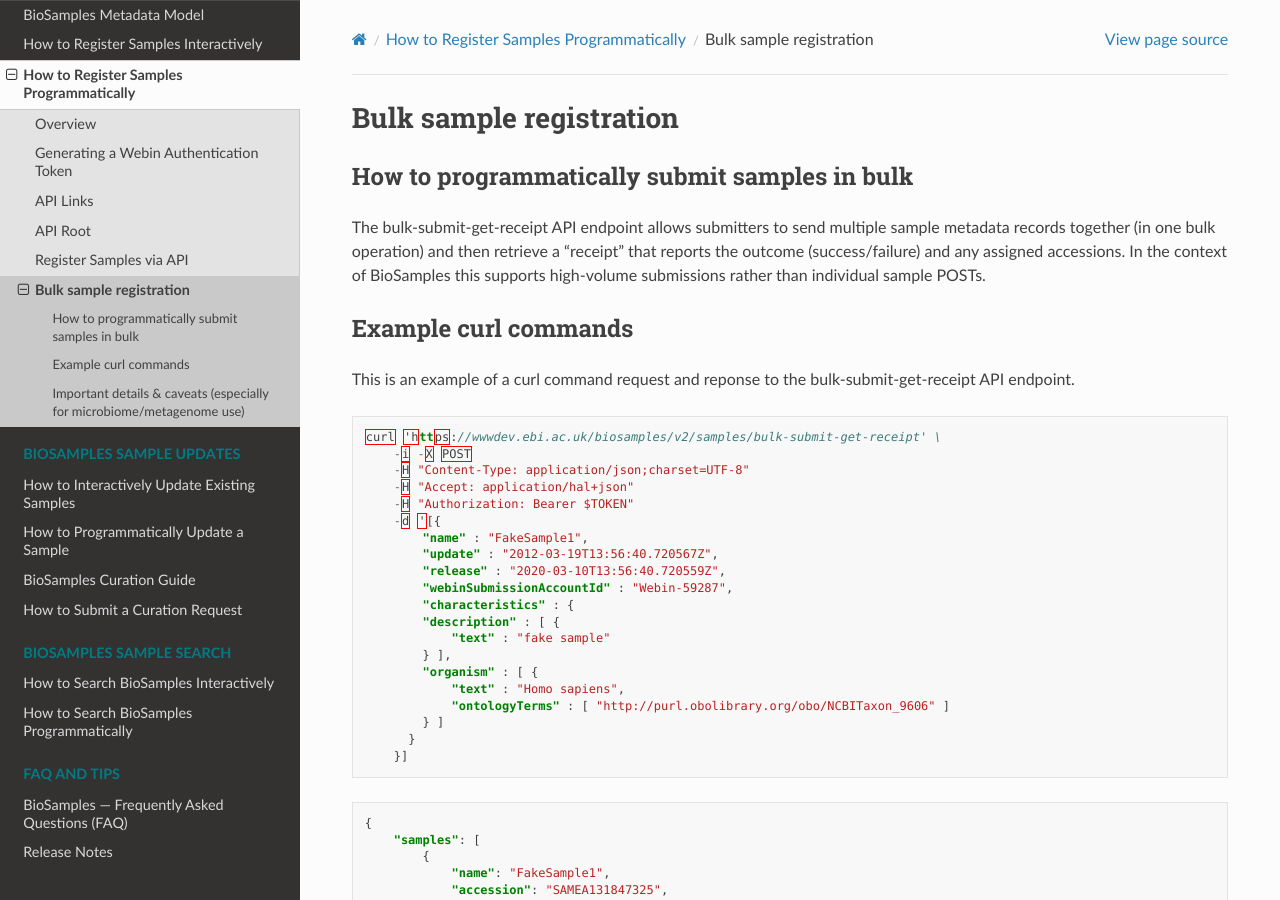
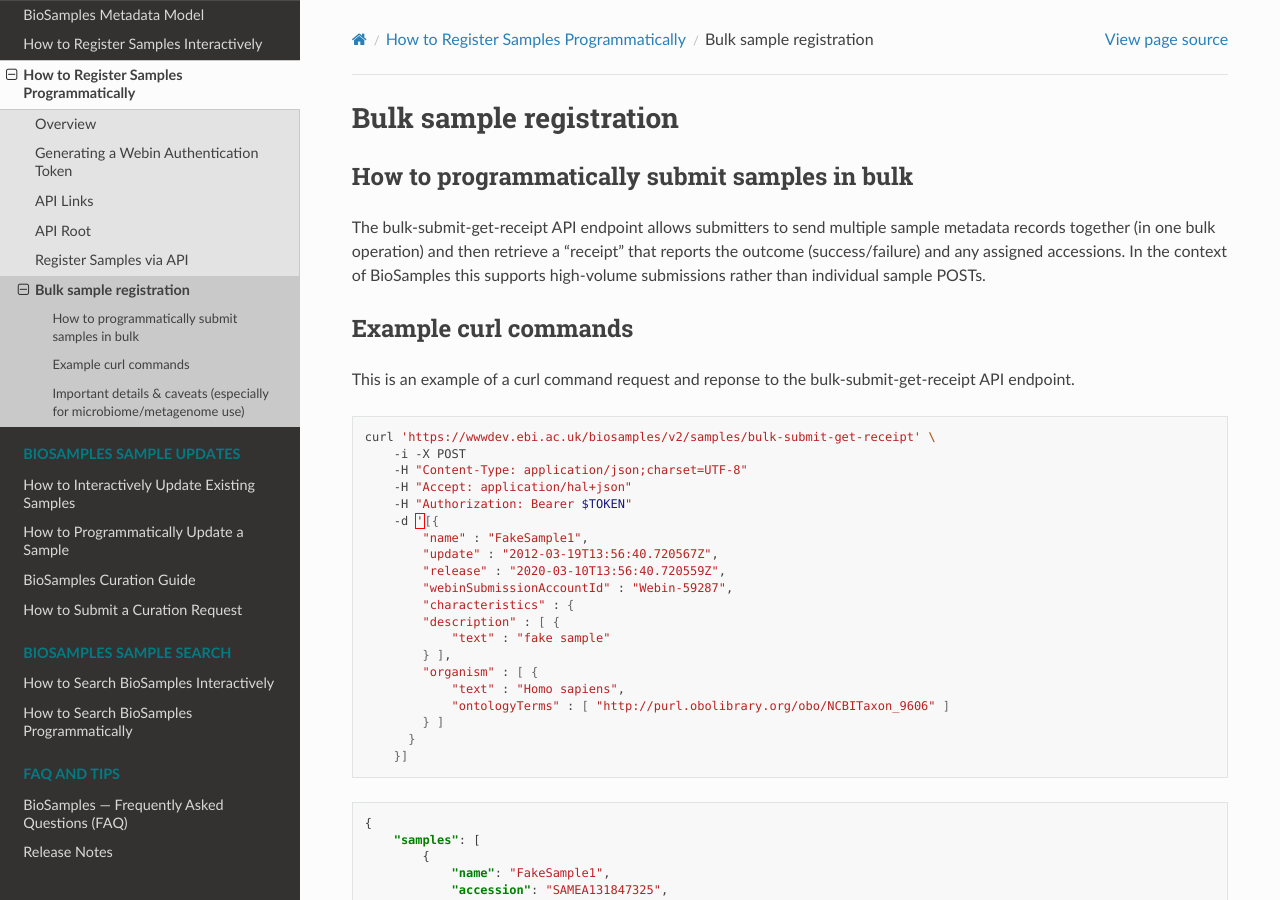
Before and after one commit to EBIBioSamples/read_docs, a Sphinx documentation site: the page built from docs/submit/programmatically/bulk-submit.rst, in a window 1280 px wide and 900 px high. Built offline with Sphinx 7.4.7 and the Read the Docs theme 3.1.0, drawn with Linux system fonts in a browser that asks for light colours.

Commit message:
edit bulk-submit.rst

```diff
--- a/docs/submit/programmatically/bulk-submit.rst
+++ b/docs/submit/programmatically/bulk-submit.rst
@@ -13,7 +13,7 @@ Example curl commands
 ---------------------
 This is an example of a curl command request and reponse to the bulk-submit-get-receipt API endpoint.
 
-.. code-block:: json
+.. code-block:: bash
 
     curl 'https://wwwdev.ebi.ac.uk/biosamples/v2/samples/bulk-submit-get-receipt' \
         -i -X POST
```
